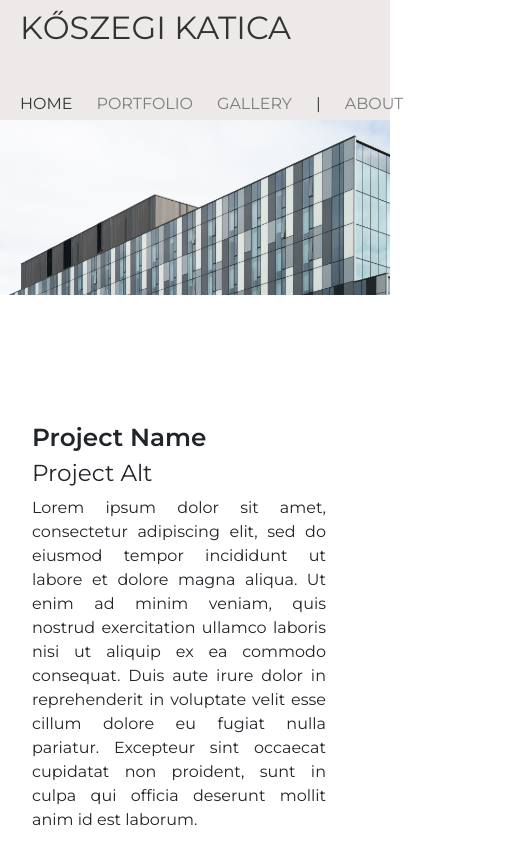
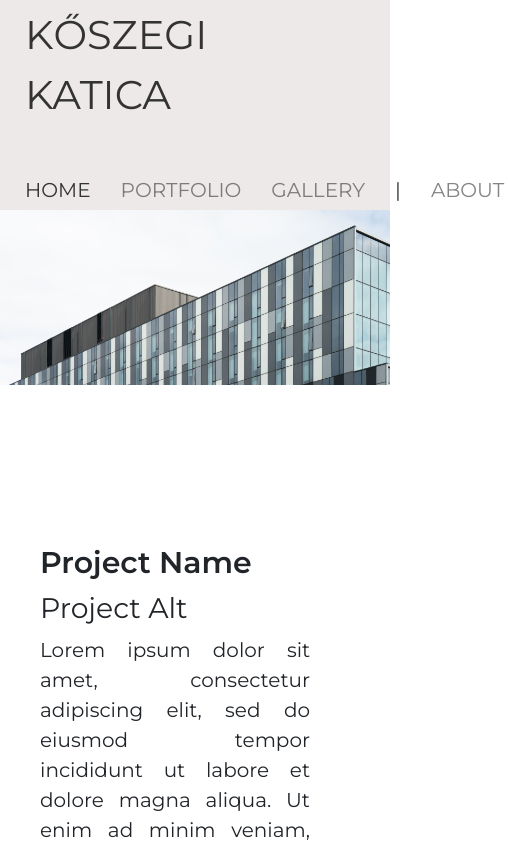
Before and after one commit to mahte007/architect-portfolio, a React (Create React App) app: page / in a window 390 px wide. Shown: the top 844 px of the page, 509 px wide, since content can reach past the window. Built offline with nearby package versions, Linux system fonts and the light colour scheme.

Commit message:
Adjusted font sizes for mobile view

```diff
--- a/src/style/styles.css
+++ b/src/style/styles.css
@@ -5,6 +5,14 @@
 body {
     font-family: 'Montserrat';
 }
+
+@media (max-width: 991px) {
+    html {
+        font-size: 1.25rem;
+    }
+}
+
+
 
 body, html {
     height: 100%;
```
